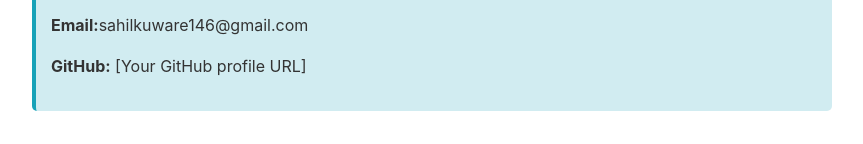
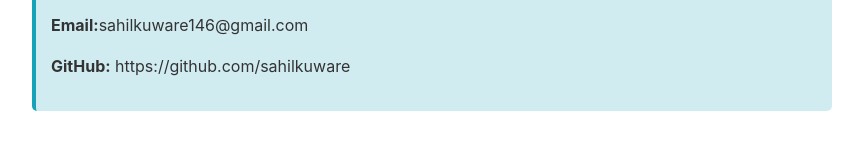
Before and after one commit to sahilkuware/weebcentraldownloader-privacy-policy, a plain HTML site: page privacy.html in a window 1280 px wide. Shown: the part 3103-3247 px from the top of the page, without its empty margins (208-1071 px from the left). Drawn offline with Linux system fonts and the light colour scheme.

Commit message:
Update privacy.html

```diff
--- a/privacy.html
+++ b/privacy.html
@@ -169,7 +169,7 @@
         data practices, please contact us:
       </p>
       <p><strong>Email:</strong>sahilkuware146@gmail.com</p>
-      <p><strong>GitHub:</strong> [Your GitHub profile URL]</p>
+      <p><strong>GitHub:</strong> https://github.com/sahilkuware </p>
     </div>
 
     <hr style="margin: 40px 0" />
```
